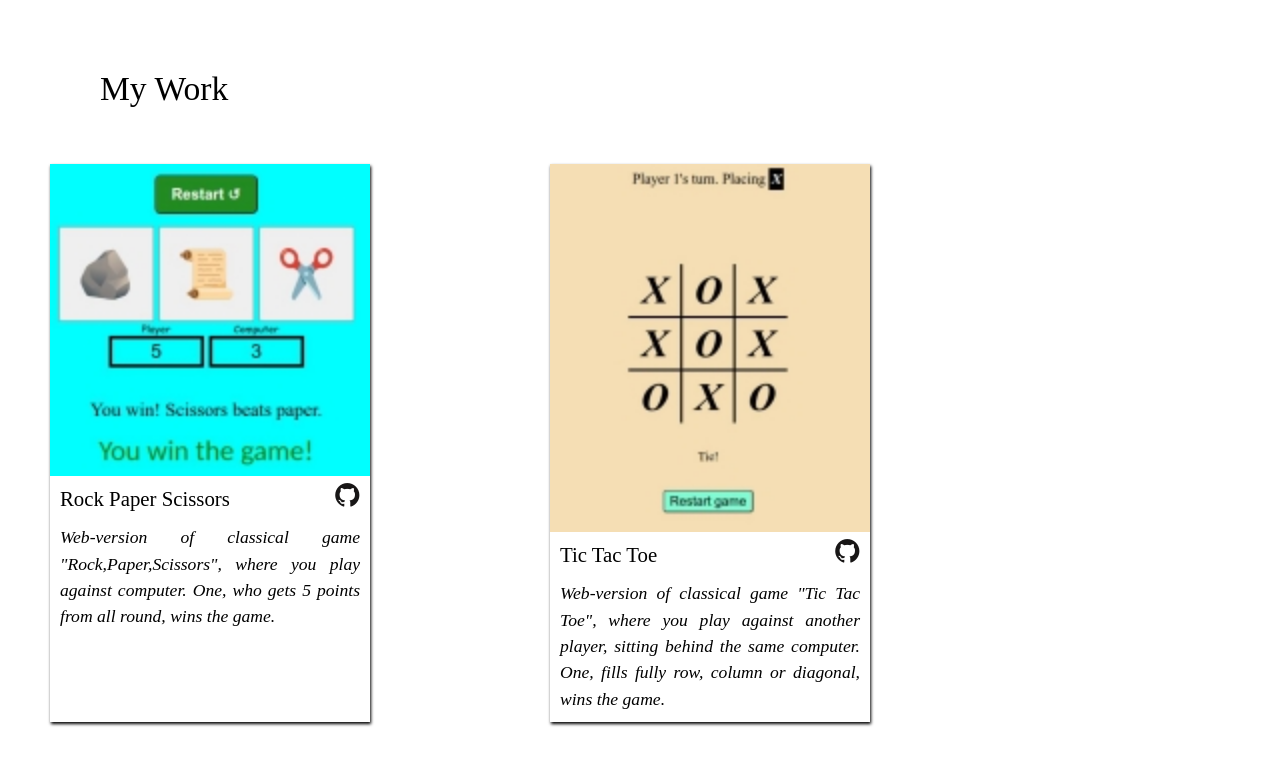
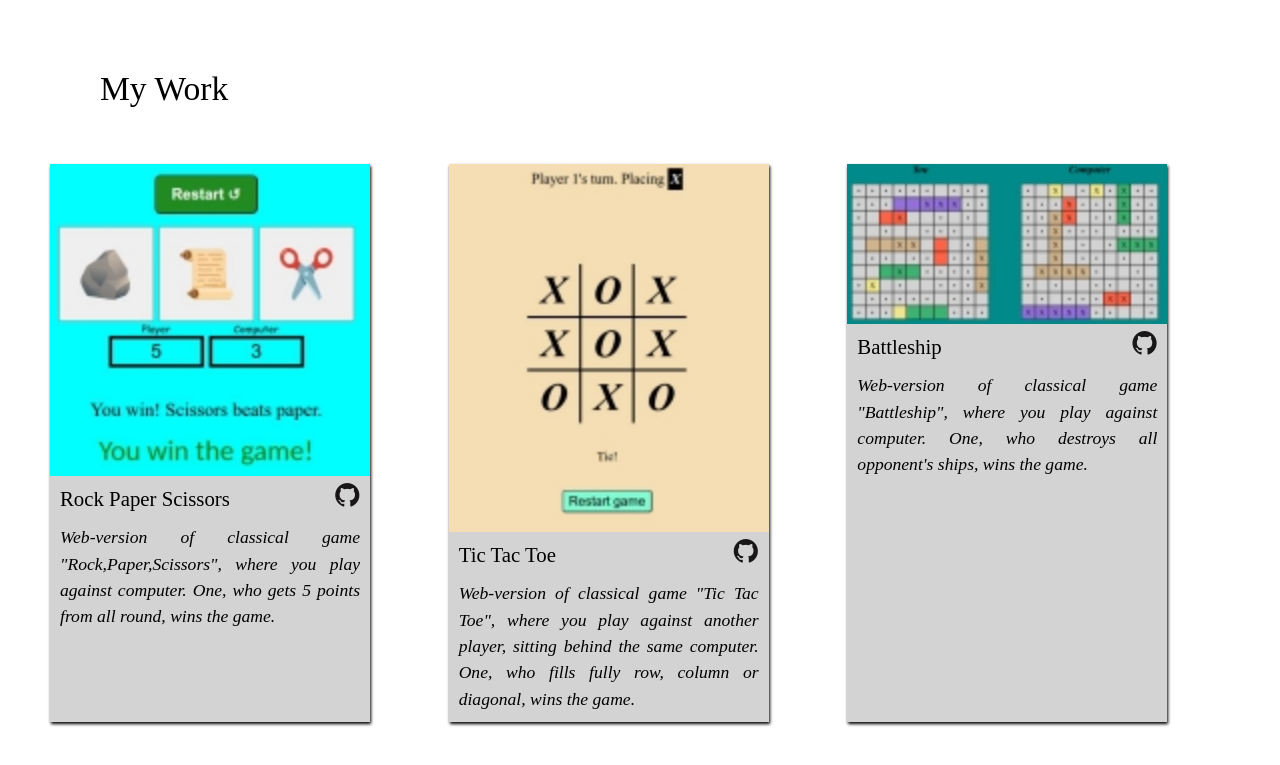
Before and after one commit to PanibratovR3/Homepage, a plain HTML site: page index.html in a window 1280 px wide. Shown: the part 523-1288 px from the top of the page. Drawn offline with nearby package versions, Linux system fonts and the light colour scheme.

Commit message:
Added description of Battleship. Update background color for all projects.

```diff
--- a/index.html
+++ b/index.html
@@ -69,7 +69,25 @@
                 </div>
                 <div class="project-description">
                     Web-version of classical game "Tic Tac Toe", where you play against another player, sitting behind the same computer.
-                    One, fills fully row, column or diagonal, wins the game.
+                    One, who fills fully row, column or diagonal, wins the game.
+                </div>
+            </div>
+            <div class="project-item">
+                <img src="./Images/Battleship-320.jpg"
+                srcset="./Images/Battleship-160.jpg 160w,
+                        ./Images/Battleship-320.jpg 160w"
+                sizes="(max-width: 720px) 160px, 320px" />
+                <div class="project-row">
+                    <div class="project-item-header">Battleship</div>
+                    <div class="project-icons">
+                        <a href="https://github.com/PanibratovR3/Battleship" rel="noopener noreferrer" target="_blank">
+                            <i class="devicon-github-original colored"></i>
+                        </a>
+                    </div>
+                </div>
+                <div class="project-description">
+                    Web-version of classical game "Battleship", where you play against computer.
+                    One, who destroys all opponent's ships, wins the game.
                 </div>
             </div>
         </div>
--- a/style.css
+++ b/style.css
@@ -87,13 +87,15 @@ a {
 
 .projects-container {
     display: grid;
-    grid-template-columns: repeat(3, minmax(500px, 1fr));
+    grid-template-columns: repeat(auto-fit, minmax(300px, 2fr));
+    gap: 16px;
 }
 
 .project-item {
     max-width: 320px;
     box-shadow: 1px 2px 3px;
     transition: transform 2s linear;
+    background-color: lightgray;
 }
 
 .project-item:hover {
```
Also changed, not shown: Images/Battleship-160.jpg (added), Images/Battleship-320.jpg (added), Images/Battleship-640.jpg (added), Images/Battleship.jpg (added).
